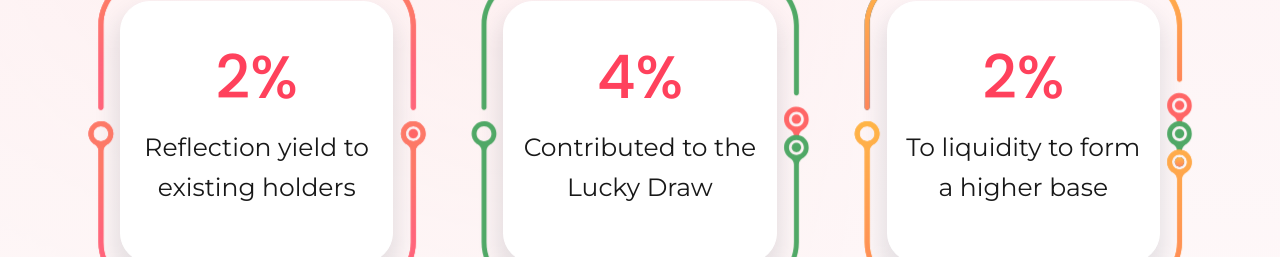
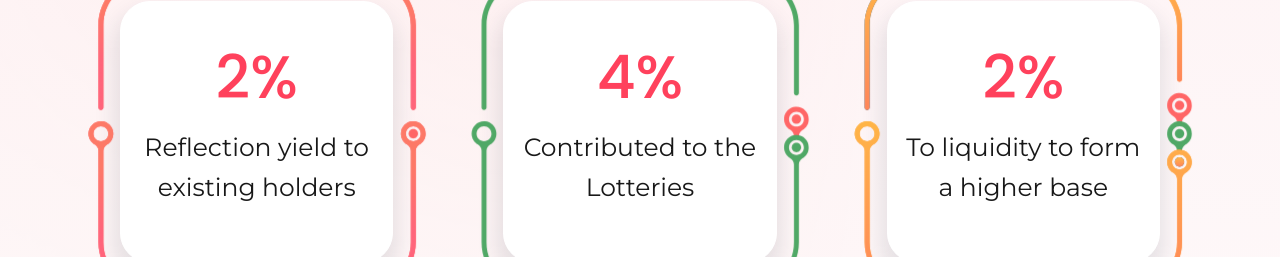
Before and after one commit to luckyBSC/Lucky-UI, a React (Create React App) app: page / in a window 1280 px wide. Shown: the part 4320-4577 px from the top of the page. Built offline with nearby package versions, Linux system fonts and the light colour scheme.

Commit message:
Update TransactionTAX.jsx

```diff
--- a/src/pages/LandingPage/sections/Tokenomics/TransactionTAX.jsx
+++ b/src/pages/LandingPage/sections/Tokenomics/TransactionTAX.jsx
@@ -57,7 +57,7 @@ const TransactionTAX = () => {
                     data-aos-duration='700'>
                     <img src={GreenBox} alt='Box' />
                     <div className='title pink_text'>4%</div>
-                    <p>Contributed to the Lucky Draw</p>
+                    <p>Contributed to the Lotteries</p>
                     <StraightLine />
                 </div>
                 <div
```
